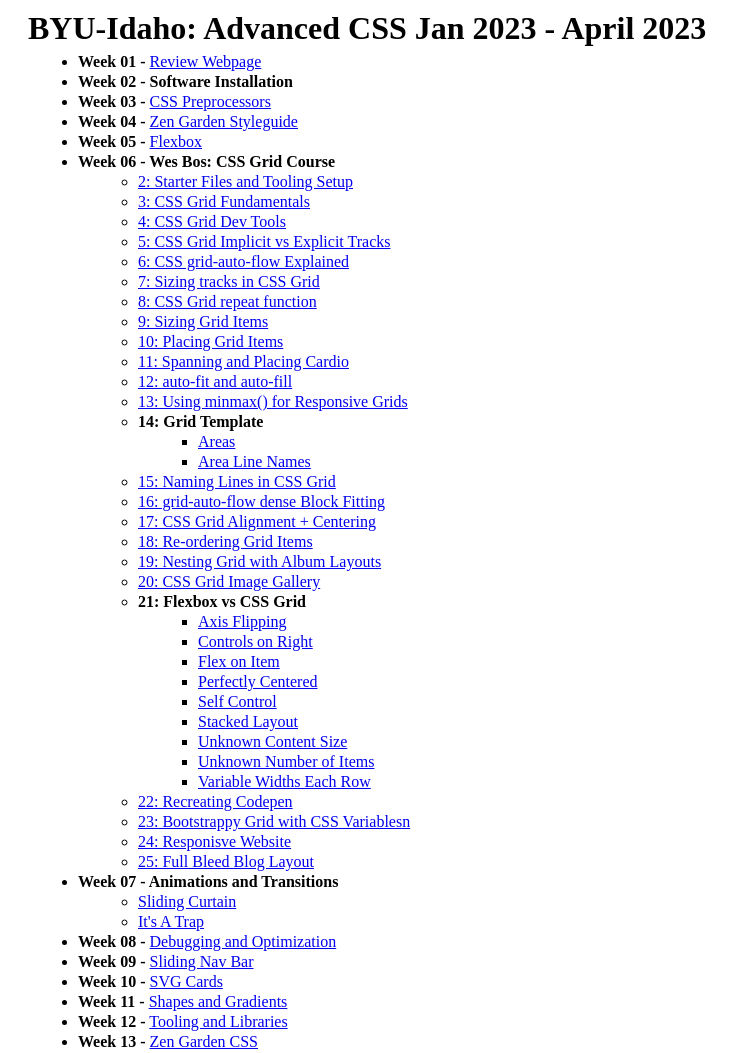
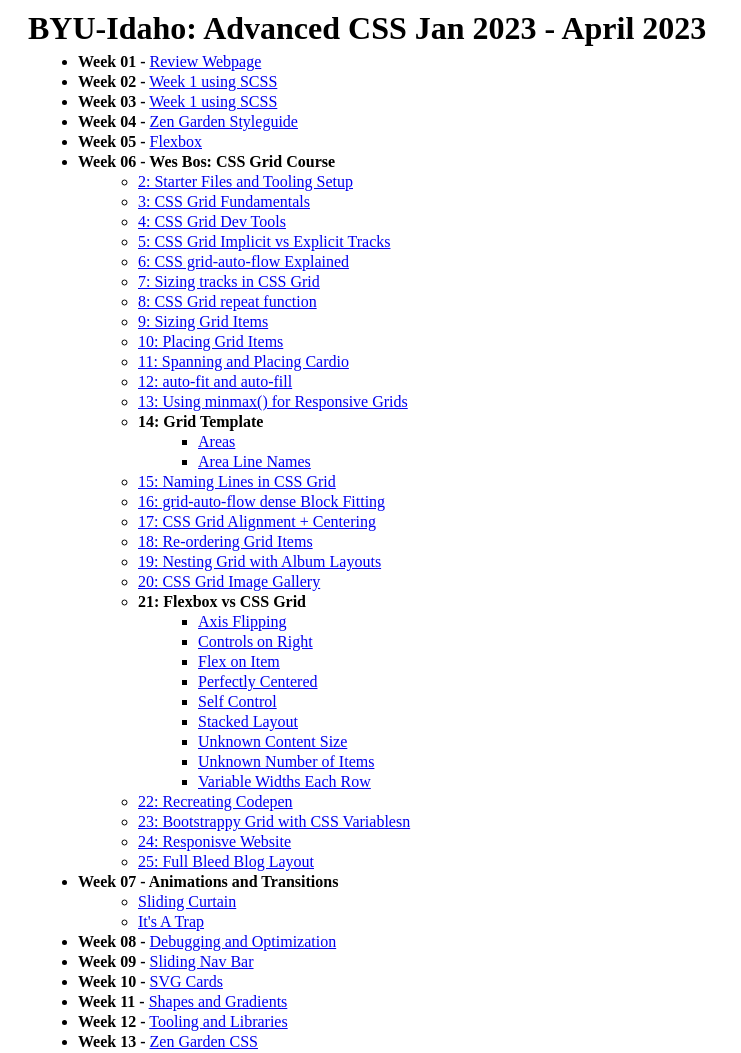
Before and after one commit to jesse-wilson88/wdd331r, a plain HTML site: page index.html in a window 1280 px wide. Shown: the top 1053 px of the page, without its empty margins (0-741 px from the left). Drawn offline with Linux system fonts and the light colour scheme.

Commit message:
I think week two is correct

```diff
--- a/index.html
+++ b/index.html
@@ -38,11 +38,12 @@
           <a href="week03/" onclick="window.open(this.href, '_blank', 'width=1000,height=1000'); return false;" class="link">Review Webpage</a>
         </li>
         <li>
-          <b>Week 02 - Software Installation</b>
+          <b>Week 02 -</b>
+          <a href="week02/" onclick="window.open(this.href, '_blank', 'width=1000,height=1000'); return false;" class="link">Week 1 using SCSS</a>
         </li>
         <li>
           <b>Week 03 -</b>
-          <a href="week03/" onclick="window.open(this.href, '_blank', 'width=1000,height=1000'); return false;" class="link">CSS Preprocessors</a>
+          <a href="week03/" onclick="window.open(this.href, '_blank', 'width=1000,height=1000'); return false;" class="link">Week 1 using SCSS</a>
         </li>
         <li>
           <b>Week 04 -</b>
```
